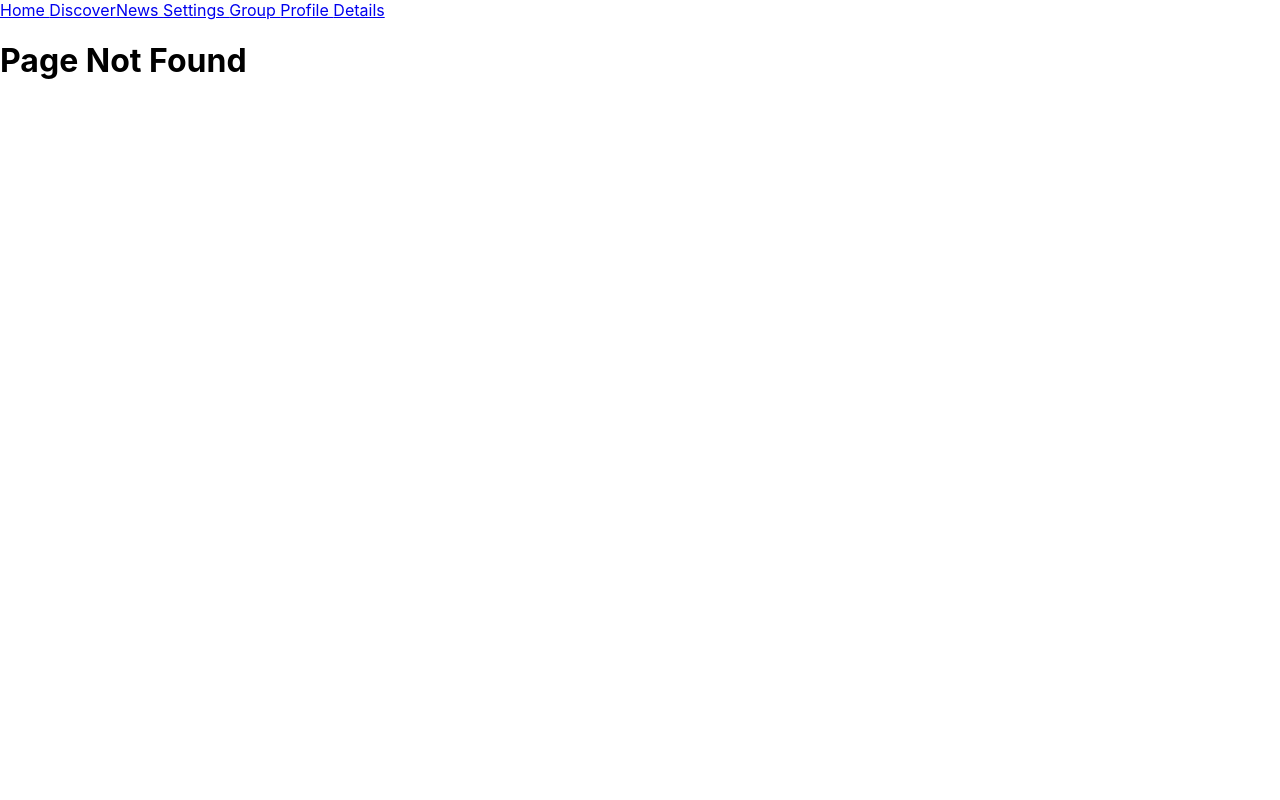
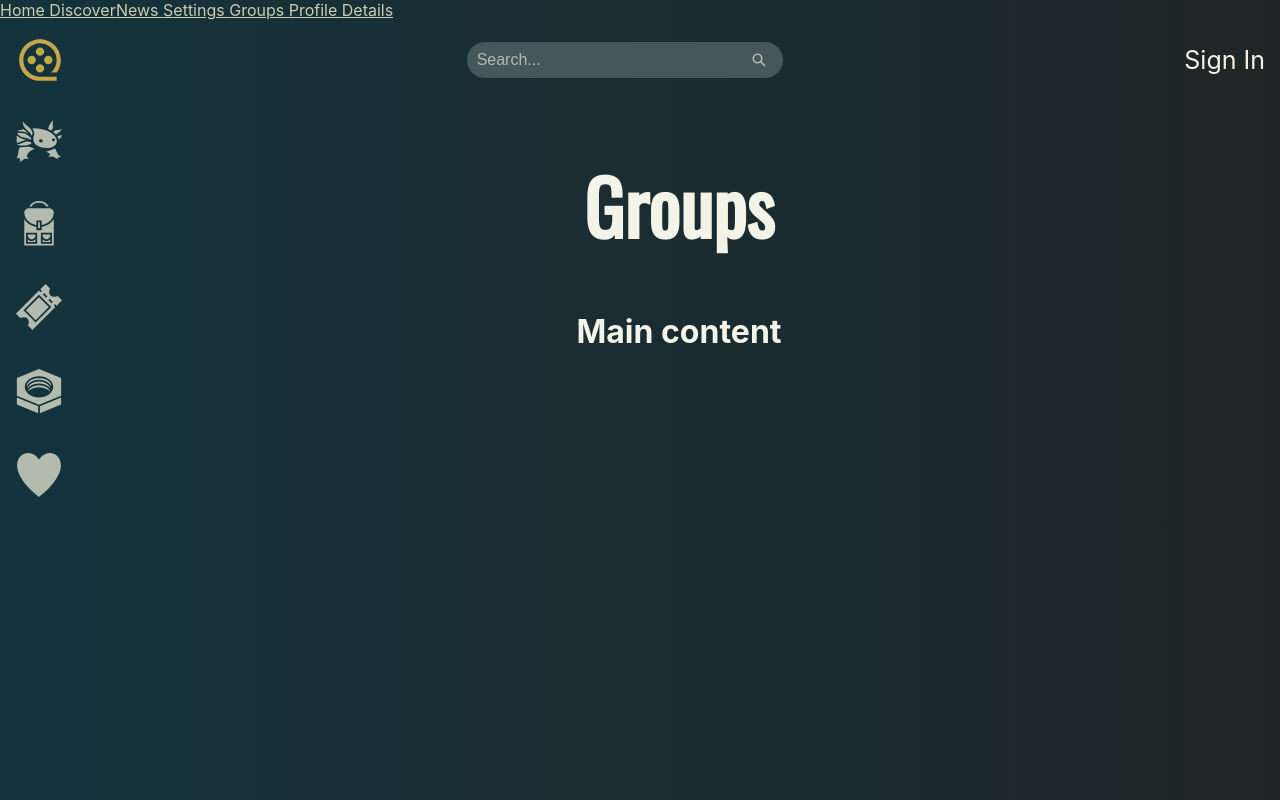
Before and after one commit to kismakk/MovieApp, a React (Create React App) app in the folder frontend/: page /groups in a window 1280 px wide. Before the commit this address had no page. Built offline with nearby package versions, Linux system fonts and the light colour scheme.

Commit message:
group page added to frontend

```diff
--- a/frontend/src/App.js
+++ b/frontend/src/App.js
@@ -8,6 +8,7 @@ import Favourites from './pages/Favourites';
 import Settings from './pages/Settings';
 import Discover from './pages/Discover';
 import Details from './pages/Details';
+import Groups from './pages/Groups';
 
 function App() {
   return (
@@ -16,7 +17,7 @@ function App() {
       <Link to={'/discover'}>Discover</Link>
       <Link to={'/news'}>News </Link>
       <Link to={'/settings'}>Settings </Link>
-      <Link to={'/group'}>Group </Link>
+      <Link to={'/groups'}>Groups </Link>
       <Link to={'/profile'}>Profile </Link>
       <Link to={'/details'}>Details </Link>
       <Routes>
@@ -25,7 +26,7 @@ function App() {
         <Route path='/details' element={<Details />} />
         <Route path='/settings' element={<Settings />} />
         <Route path='/news' element={<News />} />
-        <Route path='/group' element={<Group />} />
+        <Route path='/groups' element={<Groups />} />
         <Route path="/profile" element={<Profile />}>
           <Route path="favourites" element={<Favourites />} />
         </Route>
@@ -36,12 +37,4 @@ function App() {
   );
 }
 
-function Group() {
-  return (
-    <div>
-      <h2>Group</h2>
-    </div>
-  )
-}
-
 export default App
--- /dev/null
+++ b/frontend/src/pages/Groups.js
@@ -0,0 +1,37 @@
+import React from "react"
+import Header from '../components/global/Header';
+import Global from '../components/global/styles/global';
+import NavBar from '../components/global/NavBar';
+import Messages from '../components/groupsComponents/Messages';
+
+function Groups() {
+  return (
+    <div className="container">
+      <Global />
+      <div className="header">
+        <header>
+          <Header />
+          {/* Logo */}
+          {/* Search bar */}
+          {/* User icon */}
+        </header>
+      </div>
+      <div className="content">
+      <nav>
+          {/* Side navigation */}
+          <NavBar />
+      </nav>
+      <main>
+        {/*main content */}
+        <h1>Groups</h1>
+        <h2>Main content</h2>
+      </main>
+      </div>
+
+
+
+    </div>
+  )
+}
+
+export default Groups;
```
Also changed, not shown: frontend/src/components/groupsComponents/Messages.js (added).
